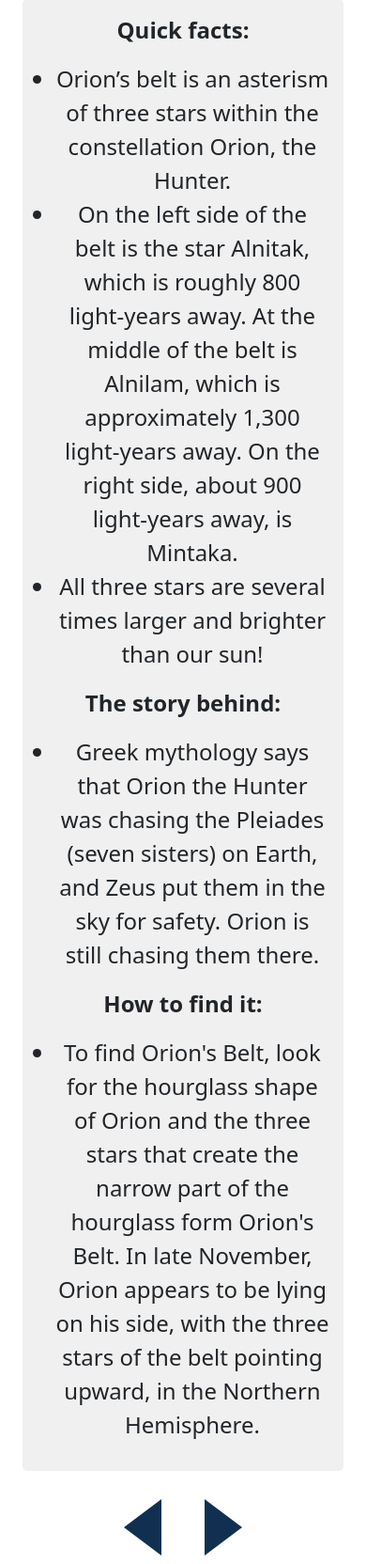
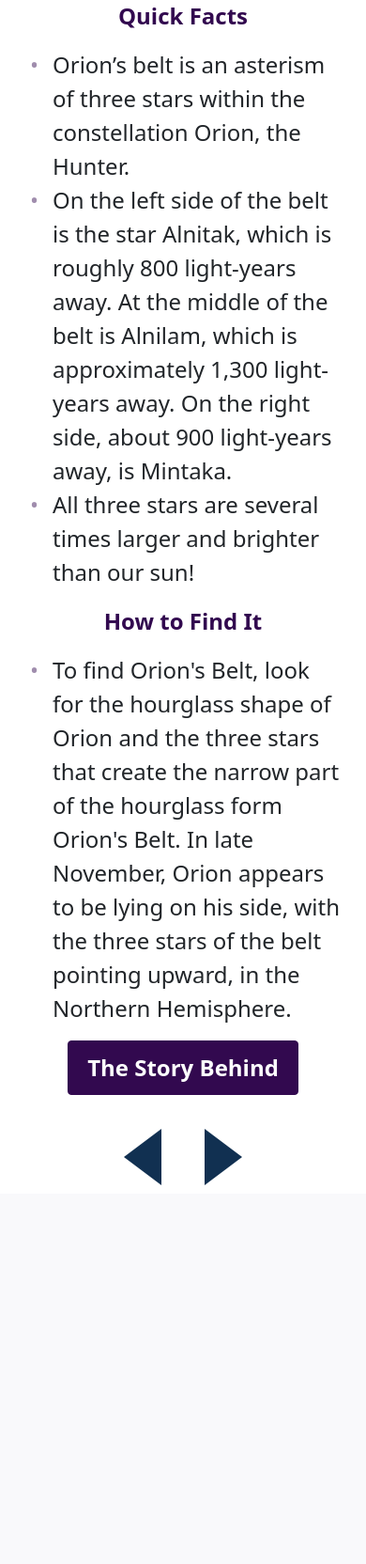
Before and after one commit to kirstyihen/constellationProject, a Flask app: page /learning/1 in a window 390 px wide. Shown: the part 463-2127 px from the top of the page at 94% size. After the commit the page ends 1724 px from the top, so only its background shows below. Run offline with Flask 3, Linux system fonts and the light colour scheme; some libraries are stand-ins or nearby versions.

Commit message:
updated learning page

```diff
--- a/server.py
+++ b/server.py
@@ -37,7 +37,7 @@ dataLearning = [
     {
         "id": 3,
         "name": "Big Dipper",
-        "image": "https://blog.nameastarlive.com/wp-content/uploads/uma_pinterest_560.jpg",
+        "image": "https://lovethenightsky.com/wp-content/uploads/2020/11/Ursa-Major-as-a-Great-Bear-scaled.jpg",
         "facts": [
             "The Big Dipper is an asterism of the constellation Ursa Major, the Greater Bear.",
             "The stars of the Big Dipper outline the Bear’s tail and hindquarters.",
@@ -51,7 +51,7 @@ dataLearning = [
     {
         "id": 4,
         "name": "Little Dipper",
-        "image": "https://cdn.mos.cms.futurecdn.net/8dAkqvtHb3Y7Vcjx2N8q3g-1200-80.jpg",
+        "image": "https://eblanchardblog.files.wordpress.com/2018/06/shutterstock_569889802.jpg",
         "facts": [
             "The Little Dipper is an asterism whose stars belong to the constellation Ursa Minor, “the Little Bear.”",
             "It is smaller and fainter than the Big Dipper."
--- a/static/main.css
+++ b/static/main.css
@@ -165,9 +165,9 @@
 }
 
 #consHeader {
-    color: #32094f; /* Shade of purple */
-    font-weight: bold; /* Makes the text bold */
-    text-align: center; /* Centers the text if necessary */
+    color: #32094f;
+    font-weight: bold;
+    text-align: center;
 }
 
 .img-fluid {
@@ -203,3 +203,75 @@
     box-shadow: 0 0 4px 1px white;
     animation: twinkle 2s infinite ease-in-out;
 }
+
+#starfield {
+    pointer-events: none; /* This makes the div transparent to mouse events */
+}
+
+
+/* Container to keep stars within the navbar bounds */
+#starfield {
+    position: absolute;
+    width: 100%;
+    height: 100%;
+    overflow: hidden;
+    top: 0;
+    left: 0;
+}
+
+.header-color {
+    color: #32094f;
+    font-size: 24px;/* This is a shade of purple. You can adjust the hex code to the exact shade of purple you want */
+    text-align: center;
+    font-weight: bold;
+}
+
+.story-button {
+    background-color: #32094f; /* Background color */
+    border-color: #32094f; /* Border color */
+    color: white; /* Text color */
+    text-align: center; /* Centers the text */
+    display: block; /* Makes the button block level for width control */
+    margin: 0 auto; /* Centers the button horizontally */
+    font-size: 24px; /* Matches font size with other headers */
+    font-weight: bold; /* Makes the text bold */
+    width: auto; /* Auto width based on content */
+    padding: 10px 20px; /* Padding for better button appearance */
+    transition: color 0.3s, background-color 0.3s, border-color 0.3s; /* Smooth transition for color and background changes */
+    outline: none; /* Removes the default focus outline */
+}
+
+.story-button:hover, .story-button:focus {
+    color: #32094f; /* Change text color to purple on hover and focus */
+    background-color: transparent; /* Transparent background on hover and focus */
+    border-color: #32094f; /* Change border color to purple on hover and focus */
+}
+
+/* Add this to reset focus style to default when not hovering */
+.story-button:not(:hover):focus {
+    color: white; /* Revert to default text color */
+    background-color: #32094f; /* Revert to default background color */
+    border-color: #32094f; /* Revert to default border color */
+}
+
+
+
+
+
+
+.twinkle-bullet {
+    list-style: none; /* Optional: removes default bullet point styling */
+    position: relative;
+}
+
+.twinkle-bullet:before {
+    content: '•'; /* Unicode for bullet symbol */
+    position: absolute;
+    left: -1em; /* Adjust position as needed */
+    animation: twinkle 2s infinite ease-in-out;
+    color: #32094f; /* You can choose a different color if you like */
+}
+
+#info-container {
+    text-align: left; /* Aligns text to the left */
+}
--- a/templates/constellationTemplate.html
+++ b/templates/constellationTemplate.html
@@ -5,7 +5,7 @@
     <div class="row">
         <!-- Title Column (Full Width) -->
         <div class="col-12">
-            <h2 class="text-center">{{ data.name }}</h2>
+            <h2 class="text-center" id ="consHeader">{{ data.name }}</h2>
         </div>
     </div>
     <div class="row">
@@ -15,22 +15,41 @@
         </div>
 
         <!-- Text Column -->
-        <div class="col-md-6">
-            <div class="info-section">
-                <p><strong>Quick facts:</strong></p>
+        <div class="col-md-6" id="info-container">
+            <div class="info-block" id="facts-block">
+                <!-- Quick Facts Always Visible -->
+                <p class = "header-color">Quick Facts</p>
+                <div>
                     <ul>
                         {% for fact in data.facts %}
-                    <li>{{ fact }}</li>
+                        <li class="twinkle-bullet">{{ fact }}</li>
                         {% endfor %}
                     </ul>
-                <p><strong>The story behind:</strong></p>
+                </div>
+            </div>
+
+            <div class="info-block" id="tips-block">
+                <!-- How to Find It Always Visible -->
+                <p class = "header-color">How to Find It</p>
+                <div>
                     <ul>
-                    <li>{{ data.myth }}</li>
+                        <li class="twinkle-bullet">{{ data.finding_tips }}</li>
                     </ul>
-                <p><strong>How to find it:</strong></p>
+                </div>
+            </div>
+
+            <div class="info-block" id="myth-block">
+                <!-- The Story Behind Dropdown -->
+                <p>
+                    <button class="btn story-button toggle-button" type="button" data-bs-toggle="collapse" data-bs-target="#myth" aria-expanded="false" aria-controls="myth">
+                        The Story Behind
+                    </button>
+                </p>
+                <div class="collapse" id="myth">
                     <ul>
-                    <li>{{ data.finding_tips }}</li>
+                        <li class="twinkle-bullet">{{ data.myth }}</li>
                     </ul>
+                </div>
             </div>
         </div>
     </div>
```
Lines whose indentation alone changed are shown as unchanged.
